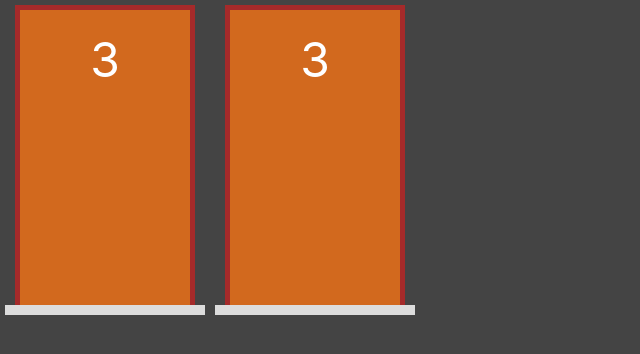
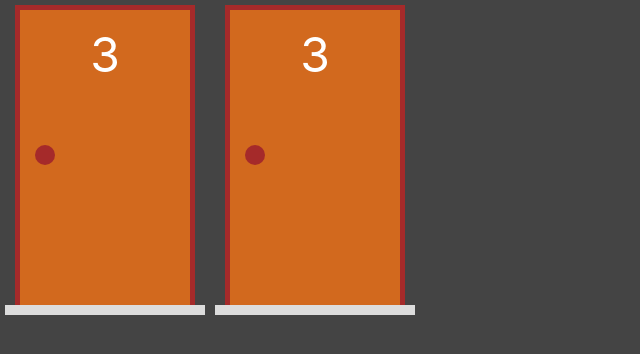
Before and after one commit to GustavoBozo/DoorGame-Cod3r, a Next.js app: page / in a window 1280 px wide. Shown: the top 354 px of the page, without its empty margins (0-640 px from the left). Built offline with nearby package versions, Linux system fonts and the light colour scheme.

Commit message:
Maçaneta adicionanda a porta e calculo de altura

```diff
--- a/components/Porta.jsx
+++ b/components/Porta.jsx
@@ -6,6 +6,7 @@
             <div className={styles.batente}>
                 <div className={styles.porta}>
                     <div className={styles.numero}>3</div>
+                    <div className={styles.macaneta}></div>
                 </div>
             </div>
             <div className={styles.chao}></div>
--- a/styles/porta.module.css
+++ b/styles/porta.module.css
@@ -1,9 +1,9 @@
 .area {
+    position: relative;
     display: flex;
     flex-direction: column;
     align-items: center;
     margin: 5px;
-
     width: var(--area-porta-largura);
     height: var(--area-porta-altura);
 }
@@ -12,37 +12,40 @@
     display: flex;
     flex-grow: 1;
     width: 90%;
-
     border-left: 5px solid brown;
     border-top: 5px solid brown;
     border-right: 5px solid brown;
-
 }
 
 .porta {
     display: flex;
     flex-direction: column;
     align-items: center;
-    padding: 20px;
+    padding: 15px;
     background-color: chocolate;
 
     flex-grow: 1;
-
-
-    /* Css temporario */
-    /* width: var(--area-porta-largura);
-    height: var(--area-porta-altura); */
-
 }
 
 .numero {
     font-size: 3rem;
+}
 
+.macaneta {
+    display: flex;
+    align-self: flex-start;
+
+    height: 20px;
+    width: 20px;
+    border-radius: 10px;
+    background-color: brown;
+
+    position: absolute;
+    top: calc(0.45 * var(--area-porta-altura));
 }
 
 .chao {
     height: 10px;
     width: 100%;
     background-color: #ddd;
-
 }
```
